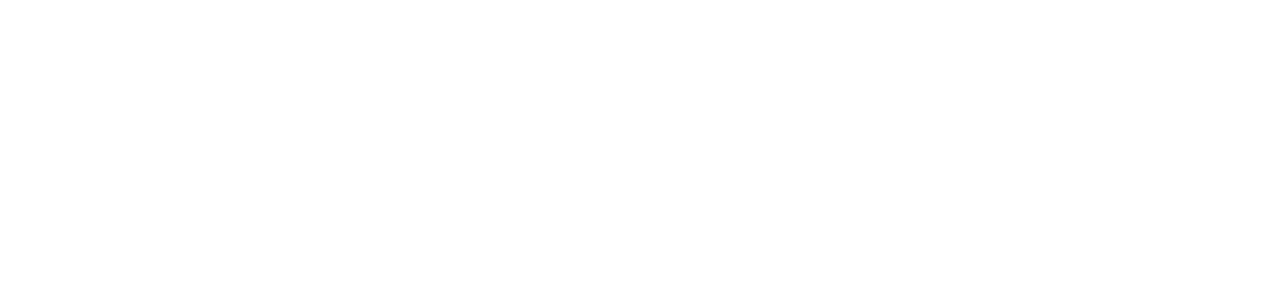
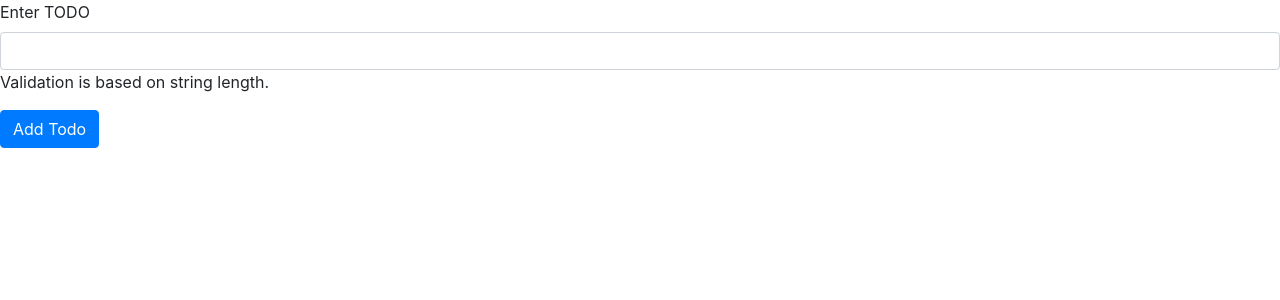
Before and after one commit to romichshos/WorkPrj, a React (Create React App) app: page / in a window 1280 px wide. Shown: the top 300 px of the page. Built offline with nearby package versions, Linux system fonts and the light colour scheme.

Commit message:
------------------- todo v.0.0.3 -------------------

```diff
--- a/package.json
+++ b/package.json
@@ -8,6 +8,7 @@
     "eslint": "^5.6.0",
     "jquery": "^3.3.1",
     "jslint": "^0.12.0",
+    "popper": "^1.0.1",
     "popper.js": "^1.14.4",
     "prop-types": "^15.6.2",
     "react": "^16.6.0",
--- a/src/components/App.js
+++ b/src/components/App.js
@@ -1,7 +1,11 @@
 import React from 'react';
+import AddTodo from '../containers/AddTodo';
+import Link from '../containers/Link';
 
 const App = () => (
     <div>
+     <AddTodo />
+     <Link/>
     </div>
 )
 
--- a/src/containers/AddTodo.js
+++ b/src/containers/AddTodo.js
@@ -1,3 +1,35 @@
 import React from 'react';
 import { connect } from 'react-redux';
-import { addItem } from  '/actions';
+import { addItem } from  '../actions';
+import { Button, FormGroup, ControlLabel, FormControl, HelpBlock } from 'react-bootstrap';
+
+const AddTodo = ({ dispatch }) => {
+   let input;
+
+    return (
+        <div>
+            <form  onSubmit={e => {
+               e.preventDefault()
+               if (!input.value.trim()) {
+                   return;
+               }
+                dispatch(addItem(input.value));
+                input.value = '';
+             }
+            }
+            >
+                <FormGroup
+                    controlId="formBasicText"
+                    //validationState={this.getValidationState()}
+                >
+                    <ControlLabel>Enter TODO</ControlLabel>
+                    <FormControl inputRef={ref => { input = ref; }} />
+                    <HelpBlock>Validation is based on string length.</HelpBlock>
+                </FormGroup>
+                <Button bsStyle="primary" type="submit">Add Todo</Button>
+            </form>
+        </div>
+    )
+}
+
+export default connect()(AddTodo)
--- /dev/null
+++ b/src/containers/Link.js
@@ -0,0 +1,4 @@
+import { connect } from 'react-redux';
+import  Link  from '../components/Link';
+
+export default connect()(Link)
--- a/src/index.css
+++ b/src/index.css
@@ -12,3 +12,9 @@
   font-family: source-code-pro, Menlo, Monaco, Consolas, "Courier New",
     monospace;
 }
+
+.todolist{
+  background-color:#FFF;
+  padding:20px 20px 10px 20px;
+  margin-top:30px;
+}
--- a/src/index.js
+++ b/src/index.js
@@ -6,12 +6,13 @@
 import rootReducer from './reducers';
 import { createStore } from 'redux';
 import App from './components/App.js';
+import 'bootstrap/dist/css/bootstrap.min.css';
 
 const store = createStore(rootReducer);
 
 render(
     <Provider store={store}>
-      <App />
+        <App/>
     </Provider>, document.getElementById('root'));
 
 // If you want your app to work offline and load faster, you can change
```
Also changed, not shown: src/App.js (deleted, +0 -28 lines).
